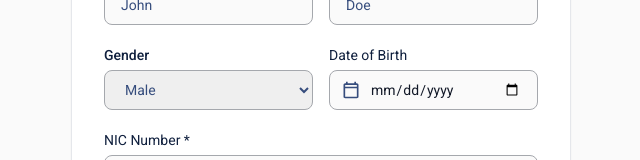
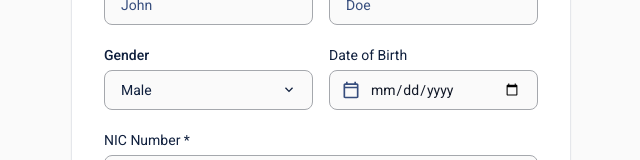
Before and after one commit to JayaniAnu10/Smart-Part-time-job-finder, a React (Vite) app in the folder frontend/part-time-react/: page /jobseeker/register/step2 in a window 1280 px wide. Shown: the part 416-576 px from the top of the page, without its empty margins (319-959 px from the left). Built offline with nearby package versions, Linux system fonts and the light colour scheme.

Commit message:
Update SelectField component: change dropdown arrow icon

```diff
--- a/frontend/part-time-react/src/components/SelectField.tsx
+++ b/frontend/part-time-react/src/components/SelectField.tsx
@@ -1,4 +1,5 @@
 import React from "react";
+import downArrow from "../assets/arrow-down.svg";
 
 interface SelectFieldProps {
   label: string;
@@ -11,13 +12,16 @@ const SelectField: React.FC<SelectFieldProps> = ({ label, value = "", onChange,
   return (
     <div className="flex flex-col gap-1">
       <label className="font-roboto text-[14px] font-medium text-[#0F1F3D]">{label}</label>
+
+      <div className="relative w-full">
       <select
         value={value}
         onChange={onChange}
         className="
           w-full px-4 h-[40px]
           border border-[#A5A8AD] rounded-lg
-          text-[14px] font-roboto text-[#364D7D]
+          bg-[#FAFAFA] text-[14px] font-roboto text-[#0F1F3D]
+          appearance-none
           focus:ring-1 focus:ring-[#FACC15]
           focus:border-[#FACC15] focus:outline-none
           transition-all duration-200
@@ -29,6 +33,13 @@ const SelectField: React.FC<SelectFieldProps> = ({ label, value = "", onChange,
           </option>
         ))}
       </select>
+
+      <img
+          src={downArrow}
+          alt="dropdown arrow"
+          className="w-4 h-4 absolute right-4 top-1/2 -translate-y-1/2 pointer-events-none"
+        />
+      </div>
     </div>
   );
 };
```
